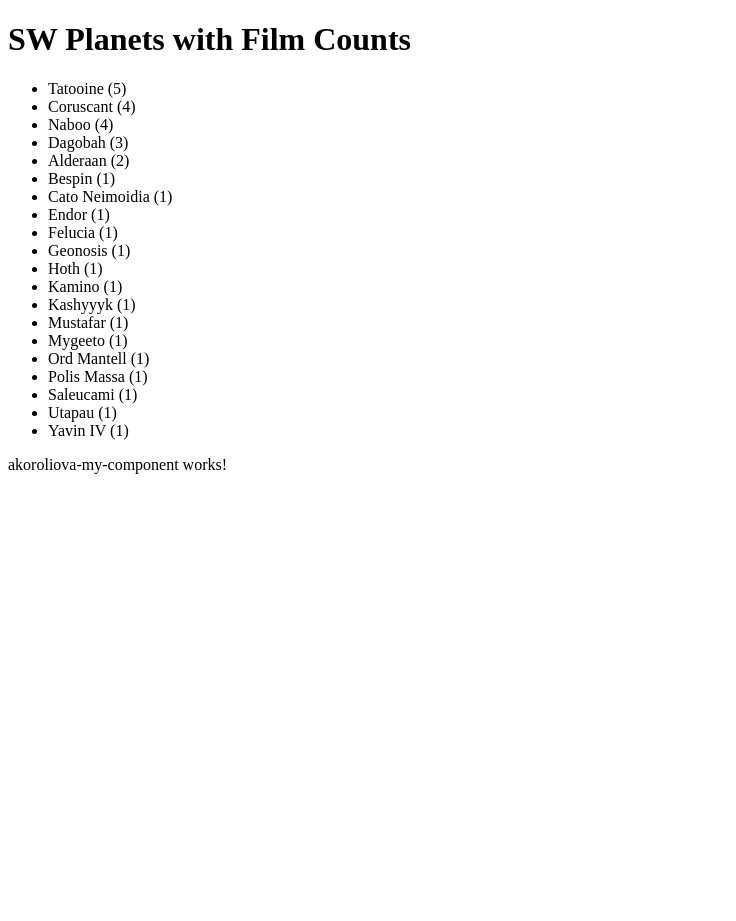
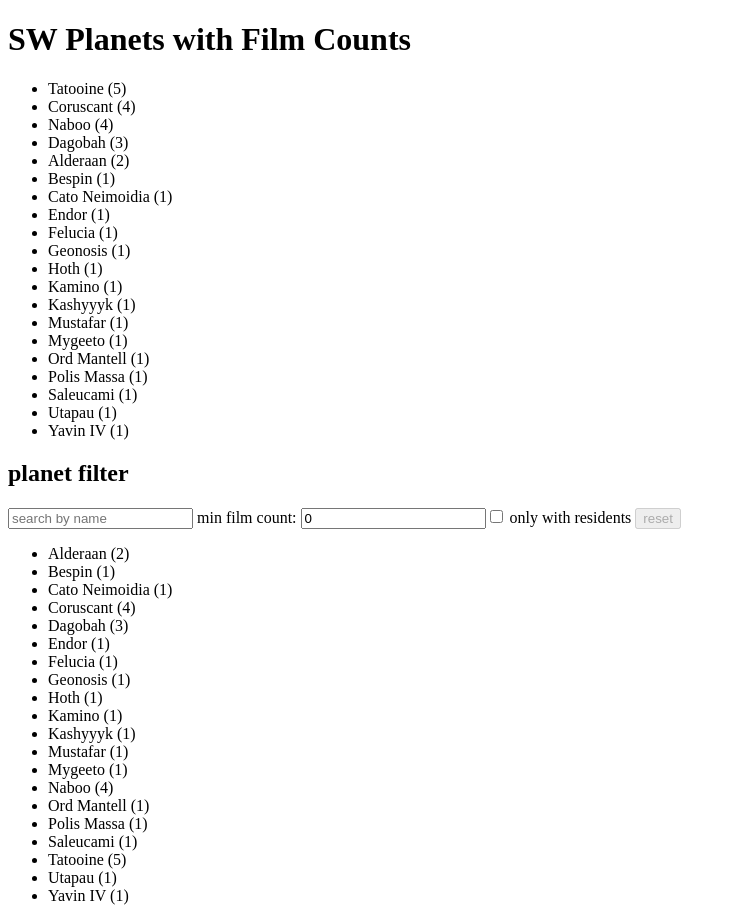
Before and after one commit to 2025-fall-js-frameworks/angular-components, an Angular app: page / in a window 1280 px wide. Shown: the whole page, without its empty margins (0-736 px from the left). Before the commit the page ends 800 px from the top, so only its background shows below. Built offline with nearby package versions, Linux system fonts and the light colour scheme.

Commit message:
planet filter
the component is visible and functions as a filter by name, number of films and residents

```diff
--- a/src/app/akoroliova-my-component/akoroliova-my-component.html
+++ b/src/app/akoroliova-my-component/akoroliova-my-component.html
@@ -1 +1,45 @@
-<p>akoroliova-my-component works!</p>
+<section>
+	<h2>planet filter</h2>
+
+	<div>
+		<input
+			type="search"
+			placeholder="search by name"
+			[value]="search"
+			(input)="search = $any($event.target).value"
+		/>
+
+		<label>
+			min film count:
+			<input
+				type="number"
+				min="0"
+				[value]="minFilms"
+				(input)="minFilms = +$any($event.target).value"
+			/>
+		</label>
+
+		<label>
+			<input
+				type="checkbox"
+				[checked]="onlyWithResidents"
+				(change)="onlyWithResidents = $any($event.target).checked"
+			/>
+			only with residents
+		</label>
+
+		<button (click)="reset()" [disabled]="!search && !minFilms && !onlyWithResidents">
+			reset
+		</button>
+	</div>
+
+	@if (filtered.length === 0) {
+		<p>no results</p>
+	} @else {
+		<ul>
+			@for (p of filtered; track p.name) {
+				<li>{{ p.name }} ({{ p.filmCount }})</li>
+			}
+		</ul>
+	}
+</section>
--- a/src/app/akoroliova-my-component/akoroliova-my-component.ts
+++ b/src/app/akoroliova-my-component/akoroliova-my-component.ts
@@ -1,10 +1,38 @@
 import { Component } from '@angular/core';
+import { allPlanets } from '../../sw-planet-model';
+
+type row = { name: string; filmCount: number; hasResidents: boolean };
 
 @Component({
 	selector: 'app-akoroliova-my-component',
 	standalone: true,
-	imports: [],
 	templateUrl: './akoroliova-my-component.html',
-	styleUrls: ['./akoroliova-my-component.css'],
 })
-export class AkoroliovaMyComponent {}
+export class AkoroliovaMyComponent {
+	data: row[] = allPlanets
+		.map((p) => ({
+			name: p.name,
+			filmCount: p.films.length,
+			hasResidents: p.residents.length > 0,
+		}))
+		.filter((p) => p.filmCount > 0);
+
+	search = '';
+	minFilms = 0;
+	onlyWithResidents = false;
+
+	get filtered(): row[] {
+		const s = this.search.trim().toLowerCase();
+		return this.data
+			.filter((p) => (s ? p.name.toLowerCase().includes(s) : true))
+			.filter((p) => p.filmCount >= this.minFilms)
+			.filter((p) => (this.onlyWithResidents ? p.hasResidents : true))
+			.sort((a, b) => a.name.localeCompare(b.name));
+	}
+
+	reset() {
+		this.search = '';
+		this.minFilms = 0;
+		this.onlyWithResidents = false;
+	}
+}
```
